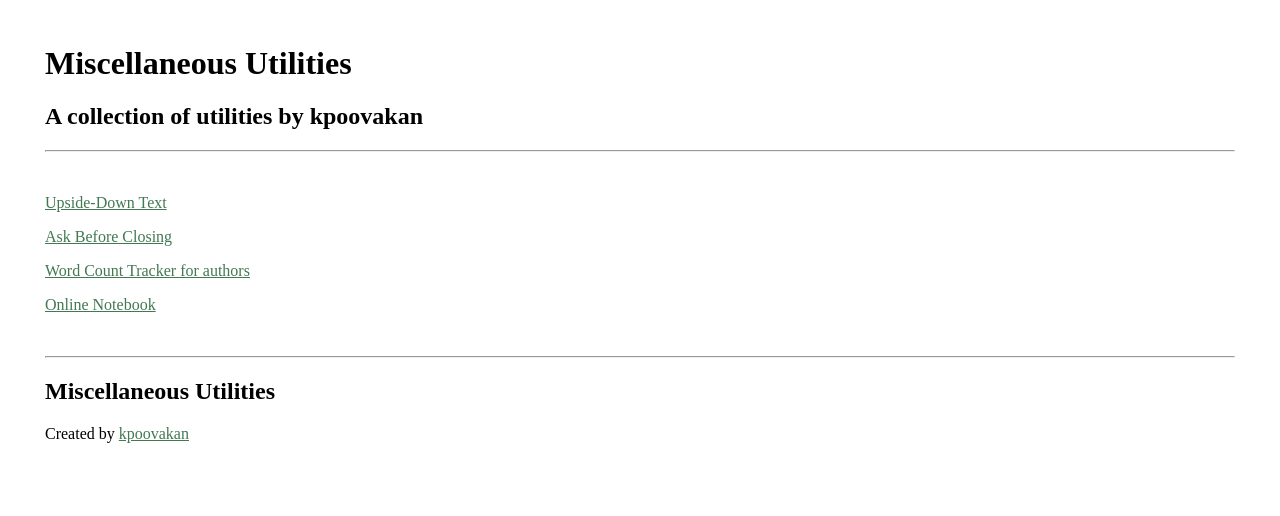
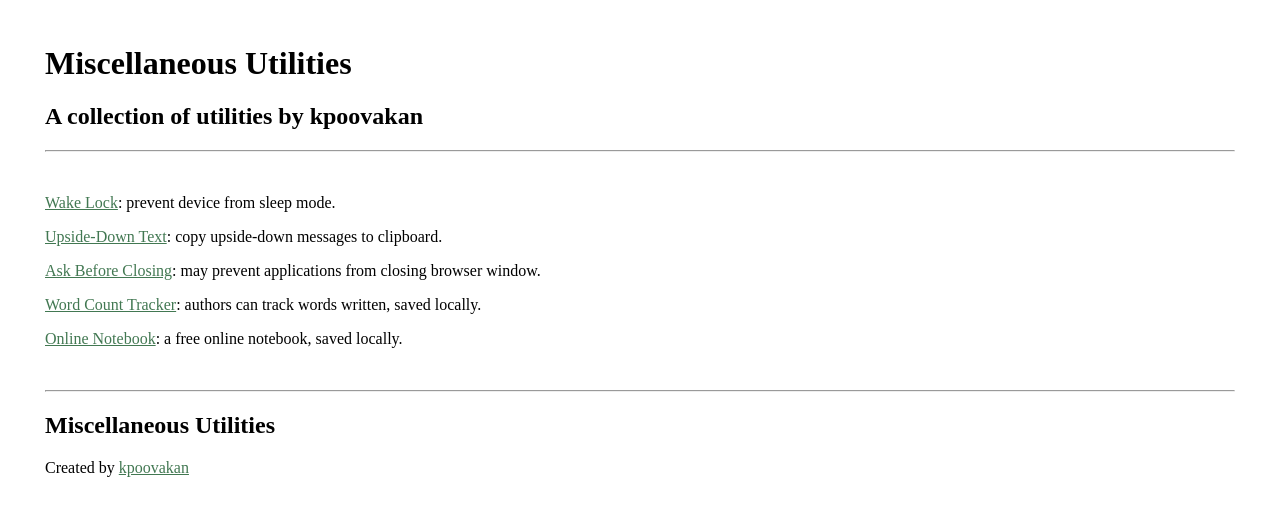
Before and after one commit to kpoovakan/MiscellaneousUtilities, a plain HTML site: page index.html in a window 1280 px wide. Drawn offline with Linux system fonts and the light colour scheme.

Commit message:
Revise utility links with descriptions in index.html
Updated links and added descriptions for utilities.

```diff
--- a/index.html
+++ b/index.html
@@ -24,10 +24,11 @@
     <hr>
     </br>
 <!--Content-->
-    <p><a href="https://kpoovakan.github.io/MiscellaneousUtilities/UpsideDownText.html">Upside-Down Text</a></p>
-    <p><a href="https://kpoovakan.github.io/MiscellaneousUtilities/AskBeforeClosing.html">Ask Before Closing</a></p>
-    <p><a href="https://kpoovakan.github.io/MiscellaneousUtilities/WordCountTracker.html">Word Count Tracker for authors</a></p>
-    <p><a href="https://kpoovakan.github.io/MiscellaneousUtilities/OnlineNotebook.html">Online Notebook</a></p>
+    <p><a href="https://kpoovakan.github.io/MiscellaneousUtilities/WakeLock.html">Wake Lock</a>: prevent device from sleep mode.</p>
+    <p><a href="https://kpoovakan.github.io/MiscellaneousUtilities/UpsideDownText.html">Upside-Down Text</a>: copy upside-down messages to clipboard.</p>
+    <p><a href="https://kpoovakan.github.io/MiscellaneousUtilities/AskBeforeClosing.html">Ask Before Closing</a>: may prevent applications from closing browser window.</p>
+    <p><a href="https://kpoovakan.github.io/MiscellaneousUtilities/WordCountTracker.html">Word Count Tracker</a>: authors can track words written, saved locally.</p>
+    <p><a href="https://kpoovakan.github.io/MiscellaneousUtilities/OnlineNotebook.html">Online Notebook</a>: a free online notebook, saved locally.</p>
 <!--Footer-->
     </br>
     <hr>
```
